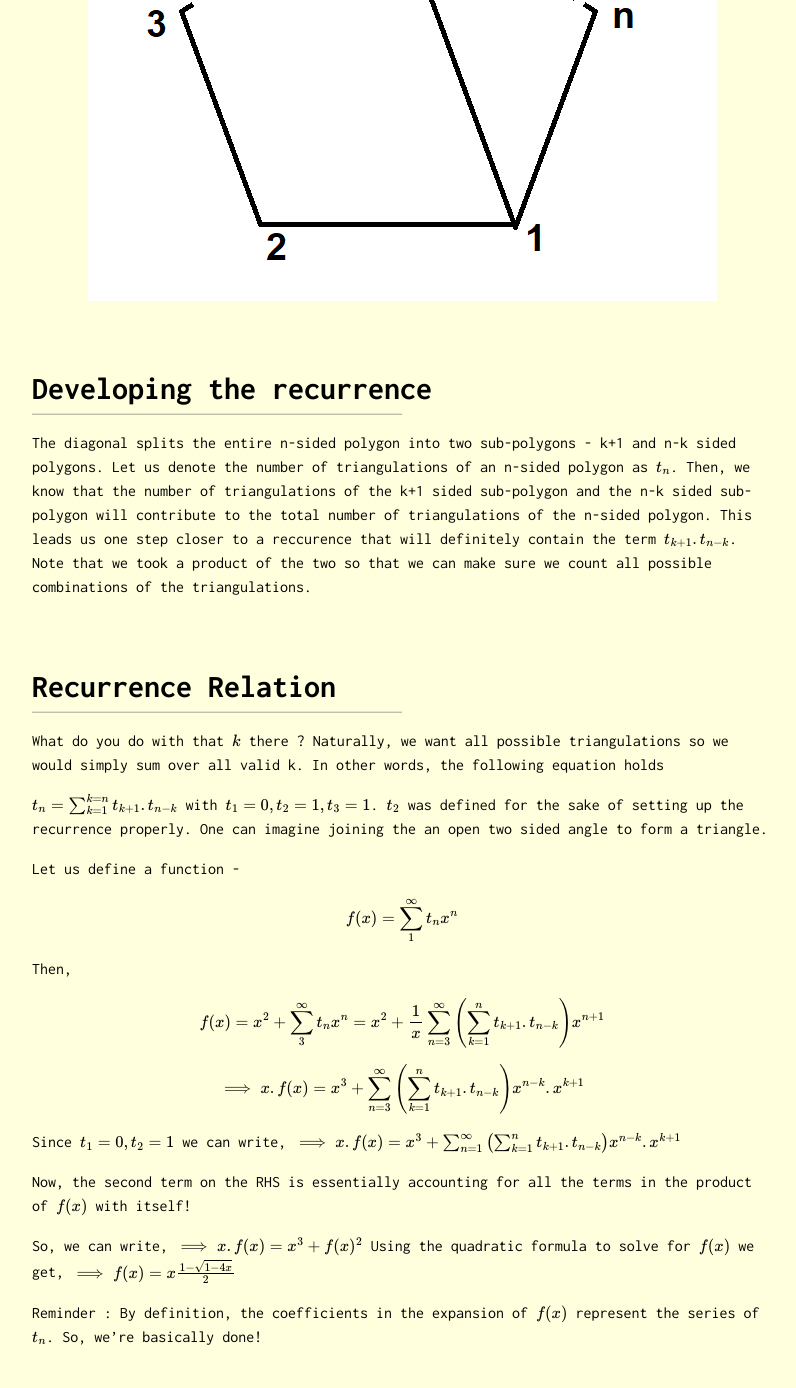
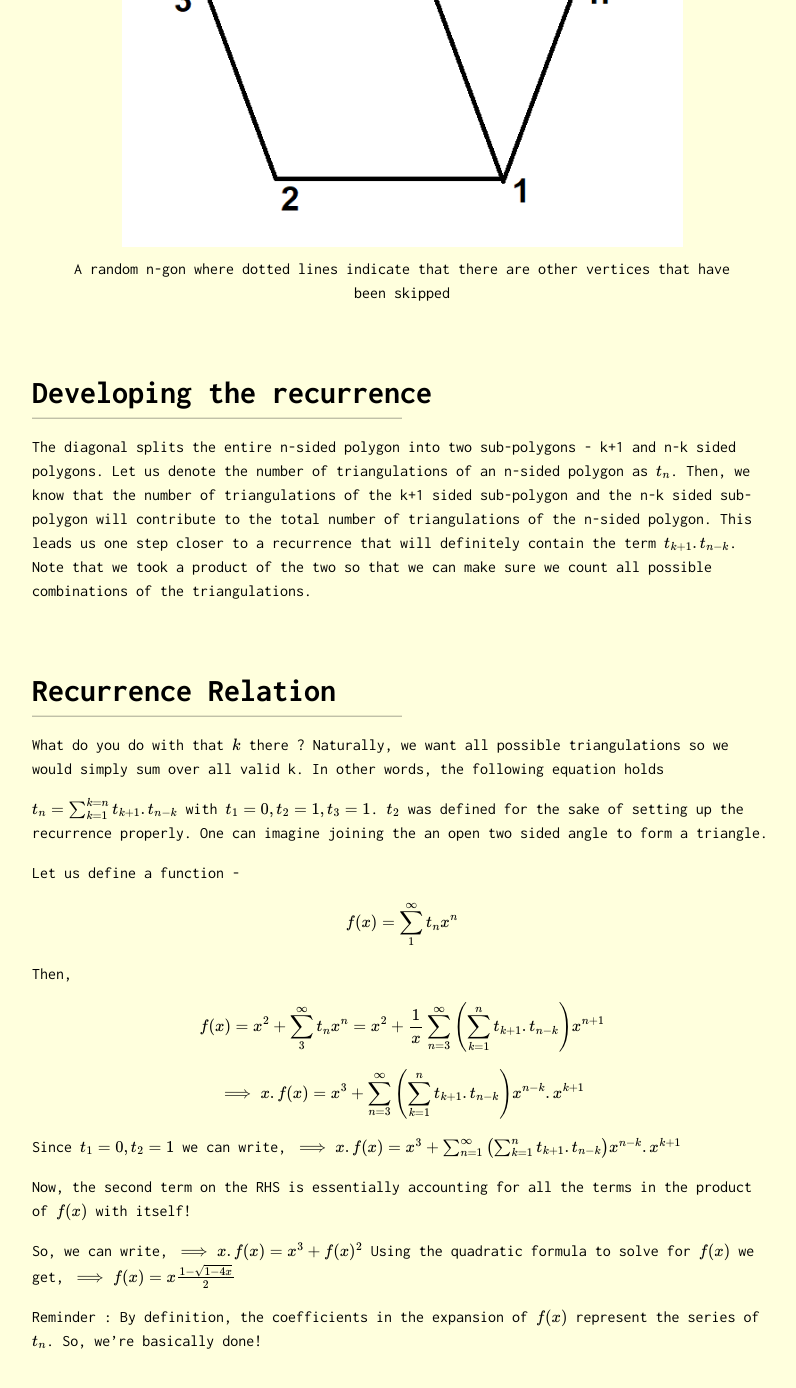
Before and after one commit to Oscuro-Phoenix/math-for-fun, a Jekyll site: the page built from _posts/2022-04-10-Problem-26.md, in a window 1280 px wide and 1400 px high, scrolled down 791 px. Shown: the top 1388 px of the window, without its empty margins (238-1034 px from the left). Built offline with Jekyll 4.4.1, drawn with Linux system fonts in a browser that asks for light colours; formulas are drawn with MathJax 3; some of the changed text lies outside the part shown.

Commit message:
Update 2022-04-10-Problem-26.md

```diff
--- a/_posts/2022-04-10-Problem-26.md
+++ b/_posts/2022-04-10-Problem-26.md
@@ -9,12 +9,14 @@
 This is a problem that is likely to resonate with everyone who ever sat for an aptitude test. I remember trying hard to keep track of all the triangles in a pentagon to find the number of triangulations. Well, there is a pretty general way of dealing with this! We can develop a simple reccurence solution for the same.
 
 Let us start by drawing out a random n-sided polygon with numbered vertices a random diagonal.
-
-<center><img style=" display: block; margin-left: auto; margin-right: auto;width: 85%;" src="../assets/Prob26_fig1.png"></center>
-
+<figure>
+<center><img style=" display: block; margin-left: auto; margin-right: auto;width: 85%;" src="../assets/Prob26_fig1.png">
+    <figcaption>A random n-gon where dotted lines indicate that there are other vertices that have been skipped</figcaption>
+    </center>
+</figure>
 # Developing the recurrence
 
-The diagonal splits the entire n-sided polygon into two sub-polygons - k+1 and n-k sided polygons. Let us denote the number of triangulations of an n-sided polygon as $$ t_n $$. Then, we know that the number of triangulations of the k+1 sided sub-polygon and the n-k sided sub-polygon will contribute to the total number of triangulations of the n-sided polygon. This leads us one step closer to a reccurence that will definitely contain the term $$ t_{k+1}.t_{n-k} $$. Note that we took a product of the two so that we can make sure we count all possible combinations of the triangulations.
+The diagonal splits the entire n-sided polygon into two sub-polygons - k+1 and n-k sided polygons. Let us denote the number of triangulations of an n-sided polygon as $$ t_n $$. Then, we know that the number of triangulations of the k+1 sided sub-polygon and the n-k sided sub-polygon will contribute to the total number of triangulations of the n-sided polygon. This leads us one step closer to a recurrence that will definitely contain the term $$ t_{k+1}.t_{n-k} $$. Note that we took a product of the two so that we can make sure we count all possible combinations of the triangulations.
 
 # Recurrence Relation
 
@@ -70,7 +72,7 @@
 \implies \sqrt{1-4x} = 1 - \sum_{p = 1}^{\infty}\frac{2}{p}{2p-2 \choose p-1}.x^p
 $$
 
-# Finding $$ t_n $$
+# Finding $$ t_p $$
 
 Using the Binomial Expansion in the expression for $$ f(x)$$ gives us,
 
@@ -83,5 +85,6 @@
 $$
 t_p = \frac{1}{p-1}{2p-4 \choose p-2}
 $$
-
+# Continuous Graph of the function
+<iframe src="https://www.desmos.com/calculator/tr6ijkvddj?embed" width="500" height="500" style="border: 1px solid #ccc" frameborder=0></iframe>
 ### This completes the solution.
```
